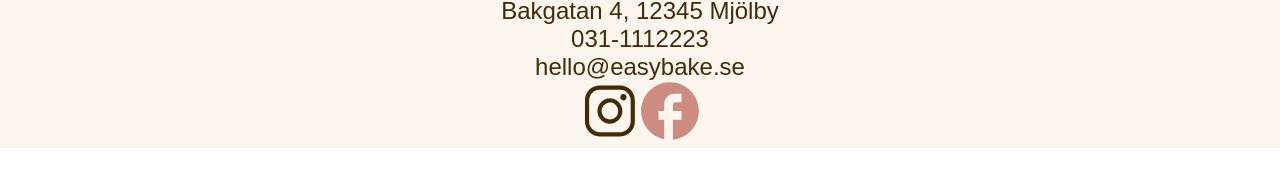
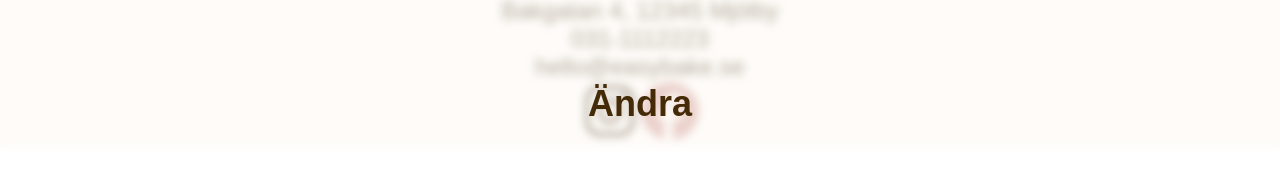
Before and after one commit to dylanR96/syntax-squad, a React (Vite) app in the folder frontend/: page /admin/stock in a window 1280 px wide. Shown: the part 296-471 px from the top of the page. Built offline with nearby package versions, Linux system fonts and the light colour scheme; no server answers; a web font is replaced by a local one.

Commit message:
started a modal

```diff
--- a/frontend/src/pages/Stock/Stock.css
+++ b/frontend/src/pages/Stock/Stock.css
@@ -59,3 +59,16 @@ article {
 .stock__button--icon {
   width: 100%;
 }
+
+.stock-modal {
+  position: fixed;
+  left: 0;
+  top: 0;
+  width: 100%;
+  height: 100%;
+  background-color: rgba(255, 255, 255, 0.6);
+  backdrop-filter: blur(4px);
+  display: flex;
+  justify-content: center;
+  align-items: center;
+}
--- a/frontend/src/pages/Stock/Stock.tsx
+++ b/frontend/src/pages/Stock/Stock.tsx
@@ -31,6 +31,10 @@ const Stock = () => {
   }, []);
 
   return (
+    <>
+      <section className="stock-modal">
+        <h1 className="h1--dark">Ändra</h1>
+      </section>
       <main className="stock-container">
         <h1 className="h1--dark stock-heading">Lagersaldo</h1>
         <article>
@@ -63,6 +67,7 @@ const Stock = () => {
             })}
         </article>
       </main>
+    </>
   );
 };
 
```
Lines whose indentation alone changed are shown as unchanged.
